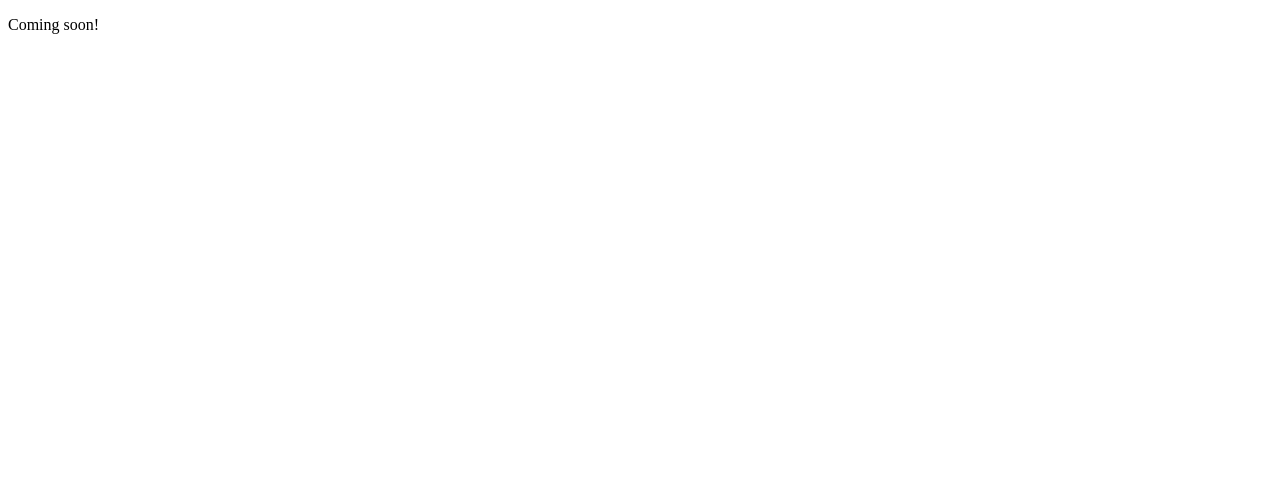
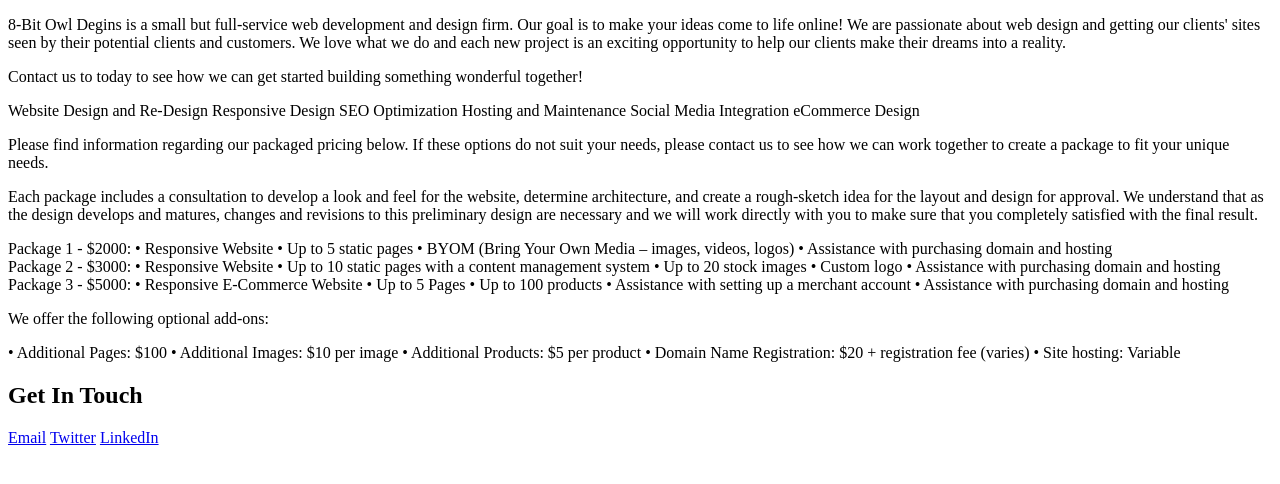
Before and after one commit to BrookesCodeStuff/8bitowl, a plain HTML site: page index.html in a window 1280 px wide. Drawn offline with Linux system fonts and the light colour scheme.

Commit message:
Added first draft content

```diff
--- a/index.html
+++ b/index.html
@@ -7,7 +7,7 @@
     content="none">
   <meta name="viewport"
     content="width=device-width, initial-scale=1.0">
-  <title>8-Bit Owl Studio</title>
+  <title>8-Bit Owl Designs</title>
 </head>
 
 <body>
@@ -17,19 +17,75 @@
 
   <main>
     <section id="about">
-      <p>Coming soon!</p>
+      <p>8-Bit Owl Degins is a small but full-service web development and design firm. Our goal is to make
+        your ideas come to life online! We are passionate about web design and getting our clients' sites seen
+        by their potential clients and customers. We love what we do and each new project is an exciting
+        opportunity to help our clients make their dreams into a reality.</p>
+
+      <p>Contact us to today to see how we can get started building something wonderful together!</p>
     </section>
 
     <section id="services">
-
+      Website Design and Re-Design
+      Responsive Design
+      SEO Optimization
+      Hosting and Maintenance
+      Social Media Integration
+      eCommerce Design
     </section>
 
     <section id="pricing">
+      <p>Please find information regarding our packaged pricing below. If these options do not suit your
+        needs, please contact us to see how we can work together to create a package to fit your unique needs.
+      </p>
+
+      <p>Each package includes a consultation to develop a look and feel for the website, determine
+        architecture, and create a rough-sketch idea for the layout and design for approval. We understand
+        that as the design develops and matures, changes and revisions to this preliminary design are
+        necessary and we will work directly with you to make sure that you completely satisfied with the final
+        result.</p>
+
+      <div class="pkg-card">
+        Package 1 - $2000:
+        • Responsive Website
+        • Up to 5 static pages
+        • BYOM (Bring Your Own Media – images, videos, logos)
+        • Assistance with purchasing domain and hosting
+      </div>
+
+      <div class="pkg-card">
+        Package 2 - $3000:
+        • Responsive Website
+        • Up to 10 static pages with a content management system
+        • Up to 20 stock images
+        • Custom logo
+        • Assistance with purchasing domain and hosting
+      </div>
+
+      <div class="pkg-card">
+        Package 3 - $5000:
+        • Responsive E-Commerce Website
+        • Up to 5 Pages
+        • Up to 100 products
+        • Assistance with setting up a merchant account
+        • Assistance with purchasing domain and hosting
+      </div>
+
+      <p>We offer the following optional add-ons:</p>
+      • Additional Pages: $100
+      • Additional Images: $10 per image
+      • Additional Products: $5 per product
+      • Domain Name Registration: $20 + registration fee (varies)
+      • Site hosting: Variable
+
 
     </section>
 
     <section id="contact">
-
+      <h1>Get In Touch</h1>
+      <a href="mailto:hello@8bitowl.dev?subject=Hello There">Email</a>
+      <a href="http://">Twitter</a>
+      <a href="http://">LinkedIn</a>
     </section>
   </main>
 </body>
```
